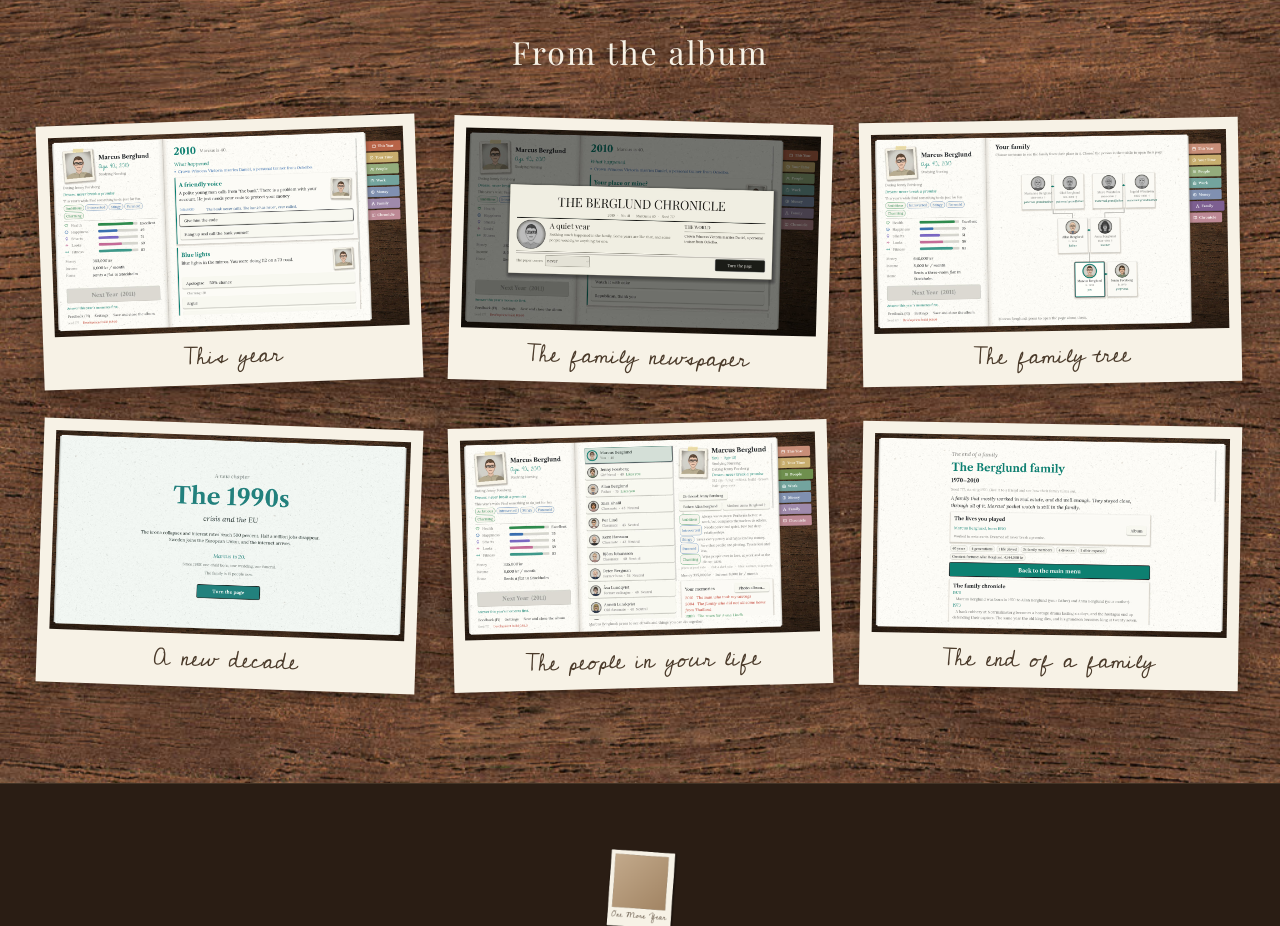
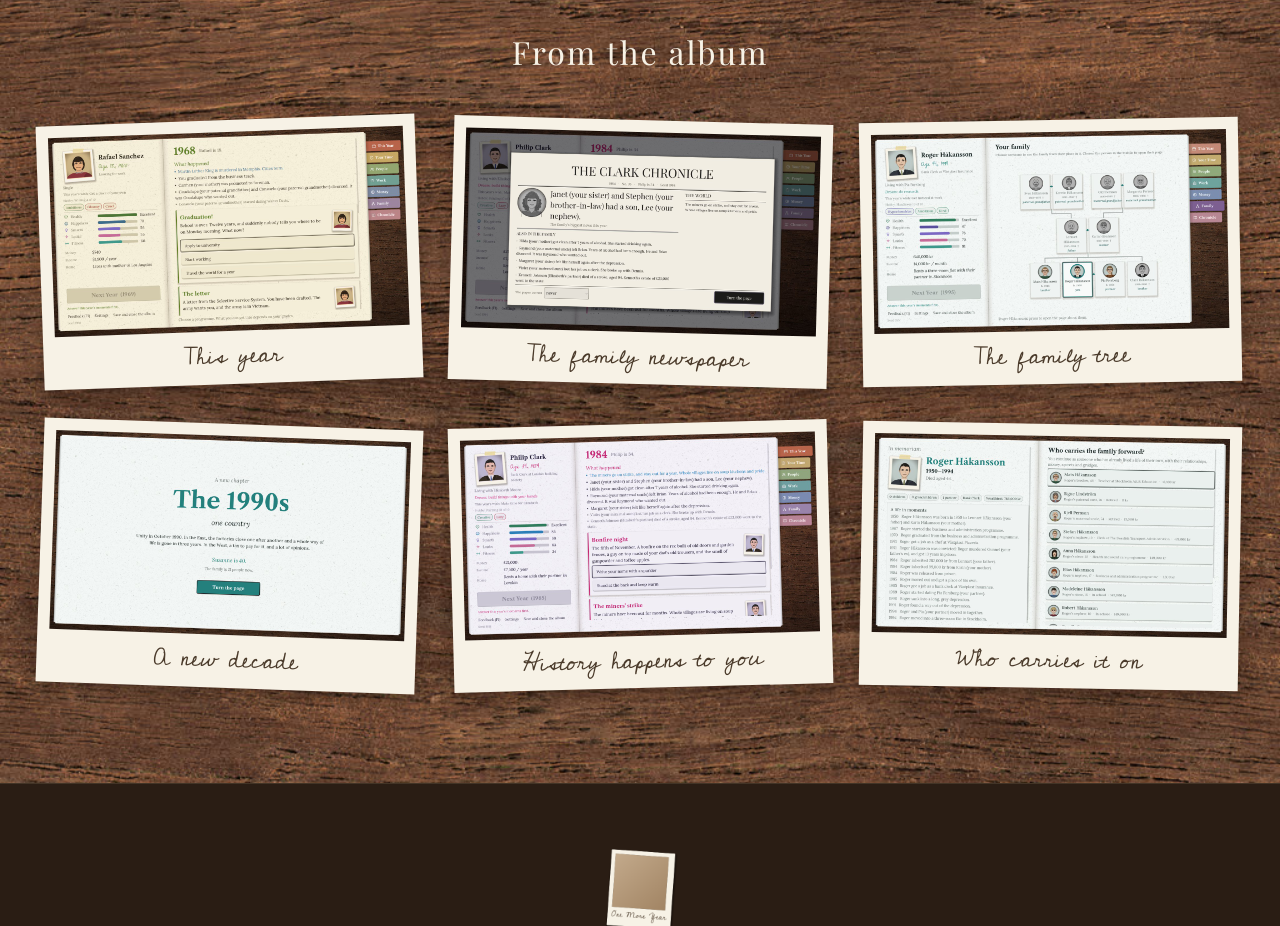
Before and after one commit to jfrodin/OneMoreYearWeb, a plain HTML site: page index.html in a window 1280 px wide. Shown: the part 3500-4426 px from the top of the page. Drawn offline with Linux system fonts and the light colour scheme.

Commit message:
Gallery: four families in four countries and decades instead of the same man six times; no build label in the pictures
Co-Authored-By: Claude Opus 5.5 <noreply@anthropic.com>

```diff
--- a/index.html
+++ b/index.html
@@ -7,7 +7,7 @@
   <meta name="description" content="A life sim about one ordinary family through real history, one year at a time. Every life is a part of history.">
   <meta property="og:title" content="One More Year">
   <meta property="og:description" content="Every life is a part of history. A game by Joakim Frödin.">
-  <meta property="og:image" content="https://onemoreyear.joakimfrodin.com/img/shots/02_year.jpg">
+  <meta property="og:image" content="https://onemoreyear.joakimfrodin.com/img/shots/year_1968_usa.jpg">
   <link rel="icon" href="img/icon.png">
   <link rel="stylesheet" href="style.css?v=2">
 </head>
@@ -131,12 +131,12 @@
   <section class="gallery">
     <h2>From the album</h2>
     <div class="shots">
-      <figure class="shot t1"><a href="img/shots/02_year.jpg"><img src="img/shots/02_year.jpg" alt="A year in the life of Marcus Berglund: what happened, and the moments to answer."></a><figcaption>This year</figcaption></figure>
-      <figure class="shot t2"><a href="img/shots/02_newspaper.jpg"><img src="img/shots/02_newspaper.jpg" alt="The family newspaper, The Berglund Chronicle."></a><figcaption>The family newspaper</figcaption></figure>
-      <figure class="shot t3"><a href="img/shots/06_tree.jpg"><img src="img/shots/06_tree.jpg" alt="The family tree, four generations."></a><figcaption>The family tree</figcaption></figure>
-      <figure class="shot t4"><a href="img/shots/07e_chapter.jpg"><img src="img/shots/07e_chapter.jpg" alt="A new chapter: the 1990s."></a><figcaption>A new decade</figcaption></figure>
-      <figure class="shot t5"><a href="img/shots/03_family.jpg"><img src="img/shots/03_family.jpg" alt="The people in a life, and how they feel about you."></a><figcaption>The people in your life</figcaption></figure>
-      <figure class="shot t6"><a href="img/shots/16_the_end.jpg"><img src="img/shots/16_the_end.jpg" alt="The end of a family: the lives played and the chronicle."></a><figcaption>The end of a family</figcaption></figure>
+      <figure class="shot t1"><a href="img/shots/year_1968_usa.jpg"><img src="img/shots/year_1968_usa.jpg" alt="1968 in Los Angeles: Rafael Sanchez has finished school, and a letter from the Selective Service says the army wants him in Vietnam."></a><figcaption>This year</figcaption></figure>
+      <figure class="shot t2"><a href="img/shots/newspaper_1984_uk.jpg"><img src="img/shots/newspaper_1984_uk.jpg" alt="The Clark Chronicle, 1984: a new nephew, a sister clean after seven years, and the miners on strike."></a><figcaption>The family newspaper</figcaption></figure>
+      <figure class="shot t3"><a href="img/shots/tree_1994_sweden.jpg"><img src="img/shots/tree_1994_sweden.jpg" alt="Roger Håkansson's family tree in Stockholm, 1994: grandparents, parents, brothers and his partner."></a><figcaption>The family tree</figcaption></figure>
+      <figure class="shot t4"><a href="img/shots/chapter_1990s_germany.jpg"><img src="img/shots/chapter_1990s_germany.jpg" alt="A new chapter in Germany: the 1990s, one country again."></a><figcaption>A new decade</figcaption></figure>
+      <figure class="shot t5"><a href="img/shots/year_1984_uk.jpg"><img src="img/shots/year_1984_uk.jpg" alt="1984 in London: Bonfire Night, and the miners have been out for months."></a><figcaption>History happens to you</figcaption></figure>
+      <figure class="shot t6"><a href="img/shots/succession_1994_sweden.jpg"><img src="img/shots/succession_1994_sweden.jpg" alt="Roger Håkansson has died at 44. Who carries the family forward?"></a><figcaption>Who carries it on</figcaption></figure>
     </div>
   </section>
 
```
Also changed, not shown: img/shots/02_newspaper.jpg (deleted), img/shots/02_year.jpg (deleted), img/shots/03_family.jpg (deleted), img/shots/06_tree.jpg (deleted), img/shots/07e_chapter.jpg (deleted), img/shots/08_succession.jpg (deleted), img/shots/09_era_1956.jpg (deleted), img/shots/16_the_end.jpg (deleted), img/shots/chapter_1990s_germany.jpg (added), img/shots/newspaper_1984_uk.jpg (added), img/shots/succession_1994_sweden.jpg (added), img/shots/tree_1994_sweden.jpg (added), img/shots/year_1968_usa.jpg (added), img/shots/year_1984_uk.jpg (added).
